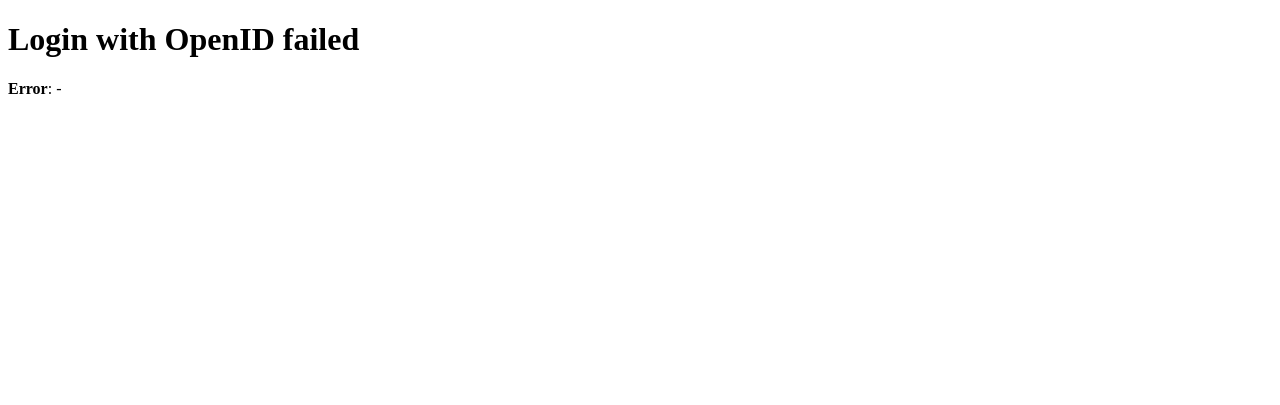
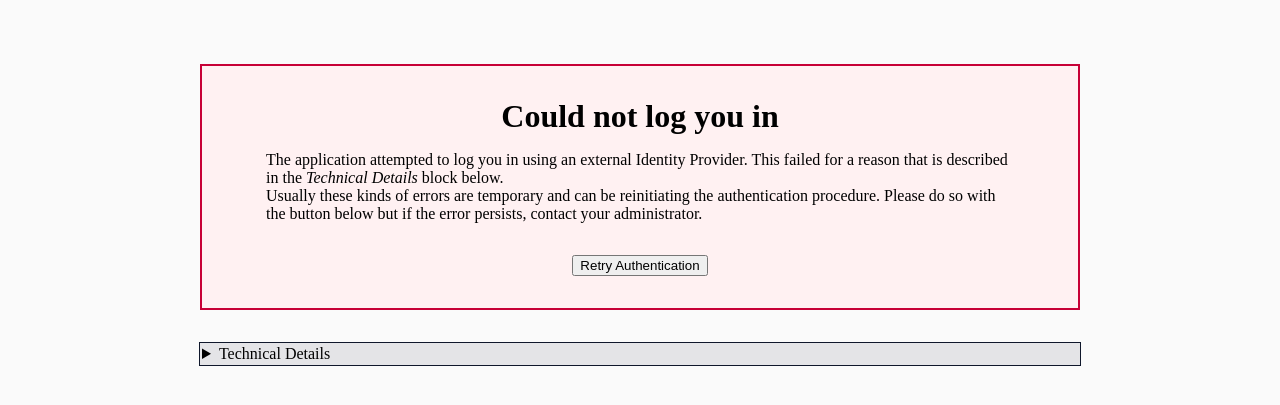
Before and after one commit to fsinfuhh/py_simple_openid_connect, a Django app: template src/simple_openid_connect/integrations/django/templates/simple_openid_connect/login_failed.html in a window 1280 px wide. Shown: the top 405 px of the page. Run offline with Django 3.2, Linux system fonts and the light colour scheme; the template is opened without the code that fills it: most values are stand-ins (such as "Sample title", 1, 10 or a date in 2020).

Commit message:
refactor login-callback-view to display proper error messages
This change adds proper error handling for most things that can usually
go wrong when authanticatin a user to the django integrations
login-callback view

```diff
--- /dev/null
+++ b/src/simple_openid_connect/integrations/django/static/simple_openid_connect/login_failed.css
@@ -0,0 +1,87 @@
+body {
+    padding-left: 1rem;
+    padding-right: 1rem;
+    background-color: oklch(98.5% 0 0);
+}
+
+h1,h2,h3,h4,h5 {
+    text-align: center;
+    margin: 0;
+}
+
+main {
+    display: flex;
+    flex-direction: column;
+    align-items: center;
+}
+
+details {
+    width: 100%;
+    max-width: 100%;
+    background-color: oklch(92% 0.004 286.32);
+    border: 1px solid oklch(20.8% 0.042 265.755);
+}
+details > summary {
+    margin: 2px;
+    cursor: pointer;
+}
+details > div {
+    display: flex;
+    flex-direction: column;
+    justify-content: center;
+    padding: 1rem 2rem;
+}
+
+#config-table th {
+    column-span: 2;
+}
+
+#easy-container {
+    background-color: oklch(96.9% 0.015 12.422);
+    border: 2px solid oklch(51.4% 0.222 16.935);
+    padding: 2rem 4rem;
+    display: flex;
+    flex-direction: column;
+    align-items: center;
+    margin-bottom: 2rem;
+}
+
+#generic-description {
+    margin-bottom: 2rem;
+}
+
+button {
+    cursor: pointer;
+}
+
+/* small */
+@media (width >= 40rem) {
+
+}
+
+/* medium */
+@media (width >= 48rem) {
+    body {
+        padding-left: 6rem;
+        padding-right: 6rem;
+        margin-top: 4rem;
+    }
+}
+
+/* large */
+@media (width >= 64rem) {
+    body {
+        padding-left: 12rem;
+        padding-right: 12rem;
+    }
+}
+
+/* xl */
+@media (width >= 80rem) {
+
+}
+
+/* 2xl */
+@media (width >= 96rem) {
+
+}
--- a/src/simple_openid_connect/integrations/django/templates/simple_openid_connect/login_failed.html
+++ b/src/simple_openid_connect/integrations/django/templates/simple_openid_connect/login_failed.html
@@ -1,15 +1,84 @@
+{% load static %}
+
 <!DOCTYPE html>
 <html lang="en">
 <head>
     <meta charset="UTF-8">
     <title>OpenID Login Failed</title>
+    <meta name="viewport" content="width=device-width, initial-scale=1"/>
+    <link rel="stylesheet" href="{% static "simple_openid_connect/login_failed.css" %}">
 </head>
 <body>
-<h1>Login with OpenID failed</h1>
-<b>Error</b>: <i>{{ token_response.error }}</i> - <i>{{ token_response.error_description }}</i>
-{% if token_response.error_uri %}
-    <br>
-    <a href="{{ token_response.error_uri }}">Error URI</a>
-{% endif %}
+<main>
+    <div id="easy-container">
+        <h1>Could not log you in</h1>
+        <p id="generic-description">
+            The application attempted to log you in using an external Identity Provider.
+            This failed for a reason that is described in the <i>Technical Details</i> block below.<br>
+            Usually these kinds of errors are temporary and can be reinitiating the authentication procedure.
+            Please do so with the button below but if the error persists, contact your administrator.
+        </p>
+
+        <a href="{% url "simple_openid_connect:login" %}">
+            <button>Retry Authentication</button>
+        </a>
+    </div>
+
+    <details>
+        <summary>Technical Details</summary>
+        <div>
+            <h2>{{ technical_msg }}</h2>
+            <p>{{ technical_description }}</p>
+
+            {% if auth_failed_error %}
+                <p>{{ e.msg }}</p>
+            {% endif %}
+
+            {% if token_error_response %}
+                <p>
+                    <i>{{ token_error_response.error }}</i>
+                    {% if token_error_response.error_description %}
+                        : <span>{{ token_error_response.error_description }}</span>
+                    {% endif %}
+                    {% if token_error_response.error_uri %}
+                        <br>
+                        <span>More info at <a
+                                href="{{ token_error_response.error_uri }}">token_error_response.error_uri</a></span>
+                    {% endif %}
+                </p>
+            {% endif %}
+
+            {% if id_token_validation_error %}
+                <p>{{ id_token_validation_error.msg }}</p>
+            {% endif %}
+
+            <table id="config-table">
+                <tr>
+                    <th colspan="2">Configuration Parameters</th>
+                </tr>
+                <tr>
+                    <td>OpenID Issuer</td>
+                    <td><code>{{ openid_settings.OPENID_ISSUER }}</code></td>
+                </tr>
+                <tr>
+                    <td>OpenID Client-ID</td>
+                    <td><code>{{ openid_settings.OPENID_CLIENT_ID }}</code></td>
+                </tr>
+                <tr>
+                    <td>OpenID Scope</td>
+                    <td><code>{{ openid_settings.OPENID_SCOPE }}</code></td>
+                </tr>
+                <tr>
+                    <td>Used Redirect URI</td>
+                    <td><code>{{ auth_redirect_url }}</code></td>
+                </tr>
+                <tr>
+                    <td>Maximum allowed time for logging in</td>
+                    <td>{{ openid_settings.OPENID_LOGIN_TIMEOUT }}s</td>
+                </tr>
+            </table>
+        </div>
+    </details>
+</main>
 </body>
 </html>
```
Also changed, not shown: DEVELOPMENT.md (+27 -0 lines), src/simple_openid_connect/exceptions.py (+10 -0 lines), src/simple_openid_connect/integrations/django/views.py (+155 -46 lines), tests/django_test_project/django_test_project/settings_dev.py (+1 -1 lines), dev/keycloak_exports/realm.json.
